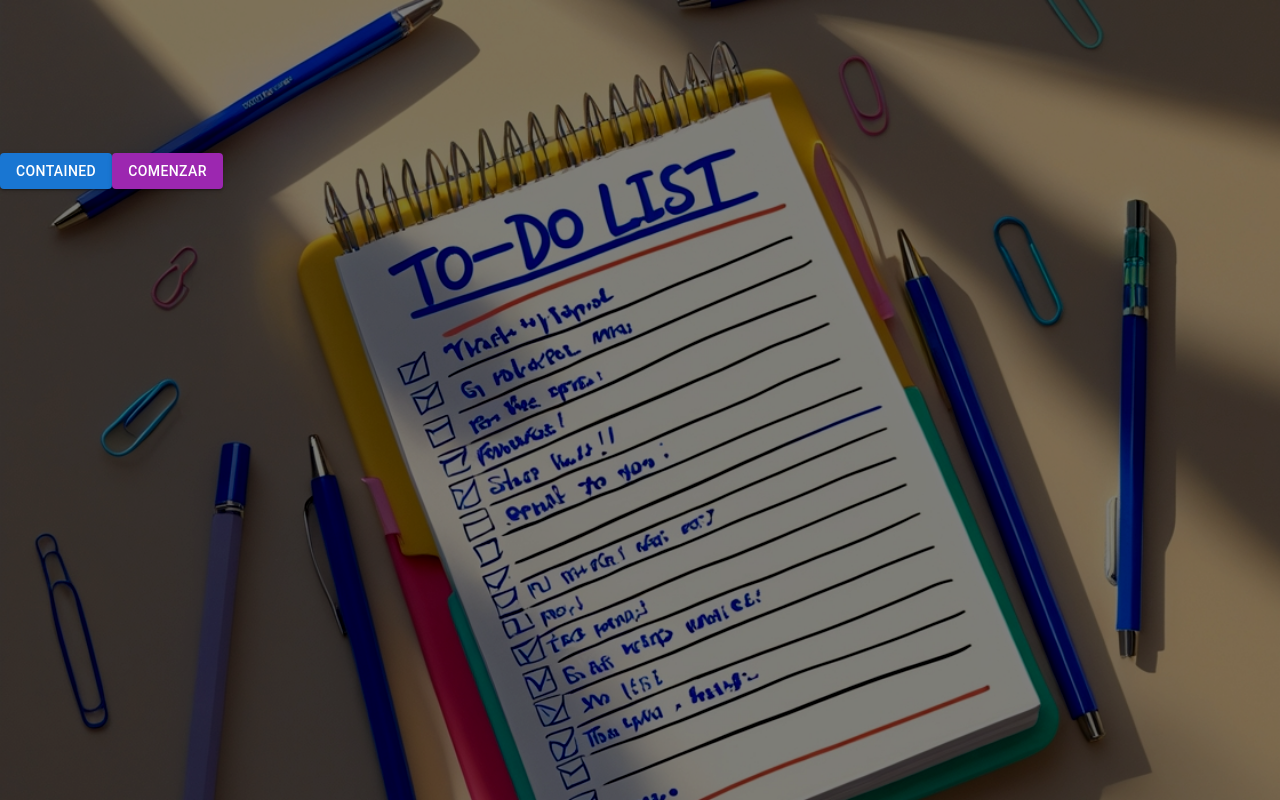
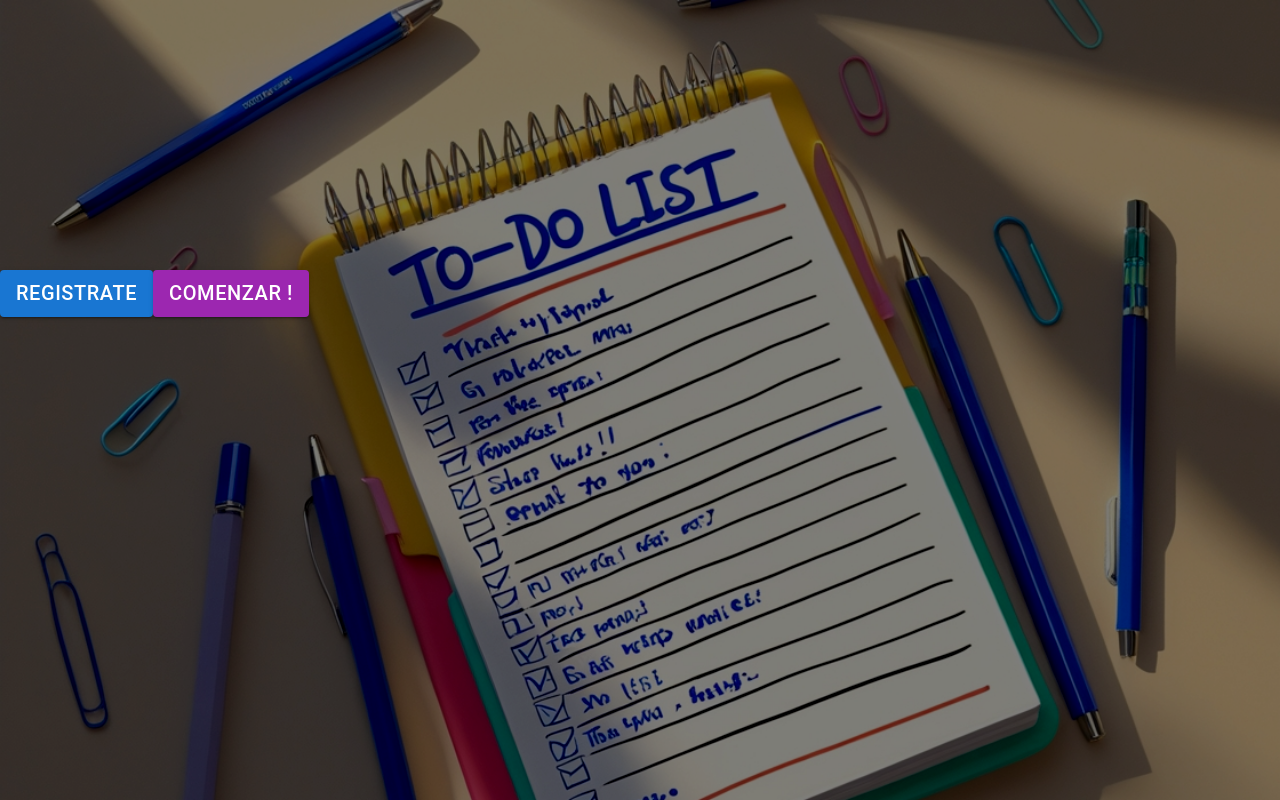
Before and after one commit to LuisJhonatan/to-do-list-app, a Next.js app: page / in a window 1280 px wide. Built offline with nearby package versions, Linux system fonts and the light colour scheme.

Commit message:
finish section home

```diff
--- a/src/app/page.tsx
+++ b/src/app/page.tsx
@@ -11,7 +11,7 @@ export default function Home() {
         fill
         style={{
           objectFit: "cover",
-          filter: "brightness(50%) contrast(120%)", // Aplicar filtros
+          filter: "brightness(50%) contrast(120%)",
         }}
         quality={100}
         priority
@@ -20,12 +20,15 @@ export default function Home() {
         <Image
           src="/img/Logo.png"
           alt="Picture of thpnge author"
-          width={100}
-          height={100}
+          width={150}
+          height={150}
         />
         <Typography
           sx={{
-            fontSize: "1.1rem",
+            fontSize: {
+              xs: "1.1rem",
+              md: "2.5rem",
+            },
             fontFamily: "sans-serif",
             fontWeight: "bold",
             color: "white",
@@ -35,7 +38,10 @@ export default function Home() {
         </Typography>
         <Typography
           sx={{
-            fontSize: "1.1rem",
+            fontSize: {
+              xs: "1.1rem",
+              md: "2.5rem",
+            },
             fontFamily: "sans-serif",
             color: "white",
           }}
@@ -43,8 +49,29 @@ export default function Home() {
           Añade, organiza y completa.
         </Typography>
         <div className="flex gap-4 mt-4">
-        <Button variant="contained">Contained</Button>
-        <Button color="secondary" variant="contained">Comenzar</Button>
+          <Button
+            sx={{
+              fontSize: {
+                xs: "0.8rem",
+                md: "1.25rem",
+              },
+            }}
+            variant="contained"
+          >
+            Registrate
+          </Button>
+          <Button
+            sx={{
+              fontSize: {
+                xs: "0.8rem",
+                md: "1.25rem",
+              },
+            }}
+            color="secondary"
+            variant="contained"
+          >
+            Comenzar !
+          </Button>
         </div>
       </div>
     </>
```
